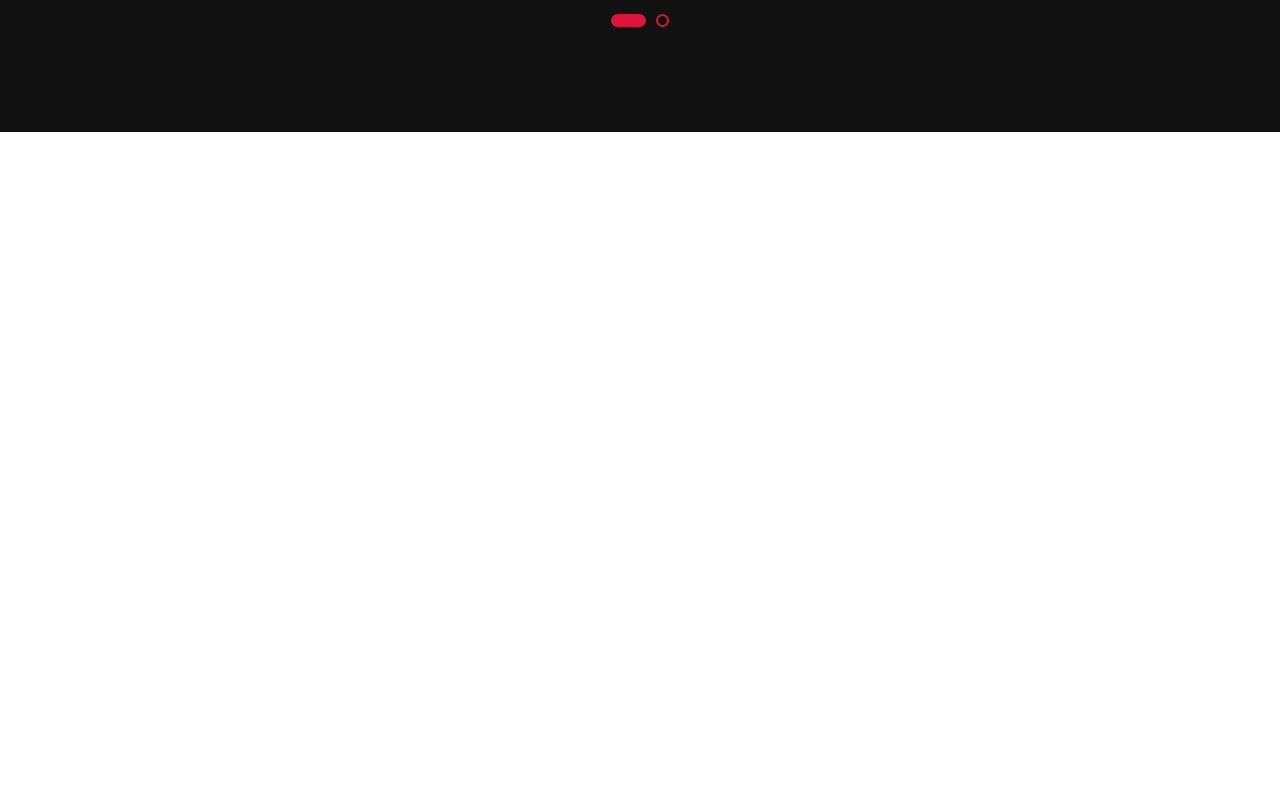
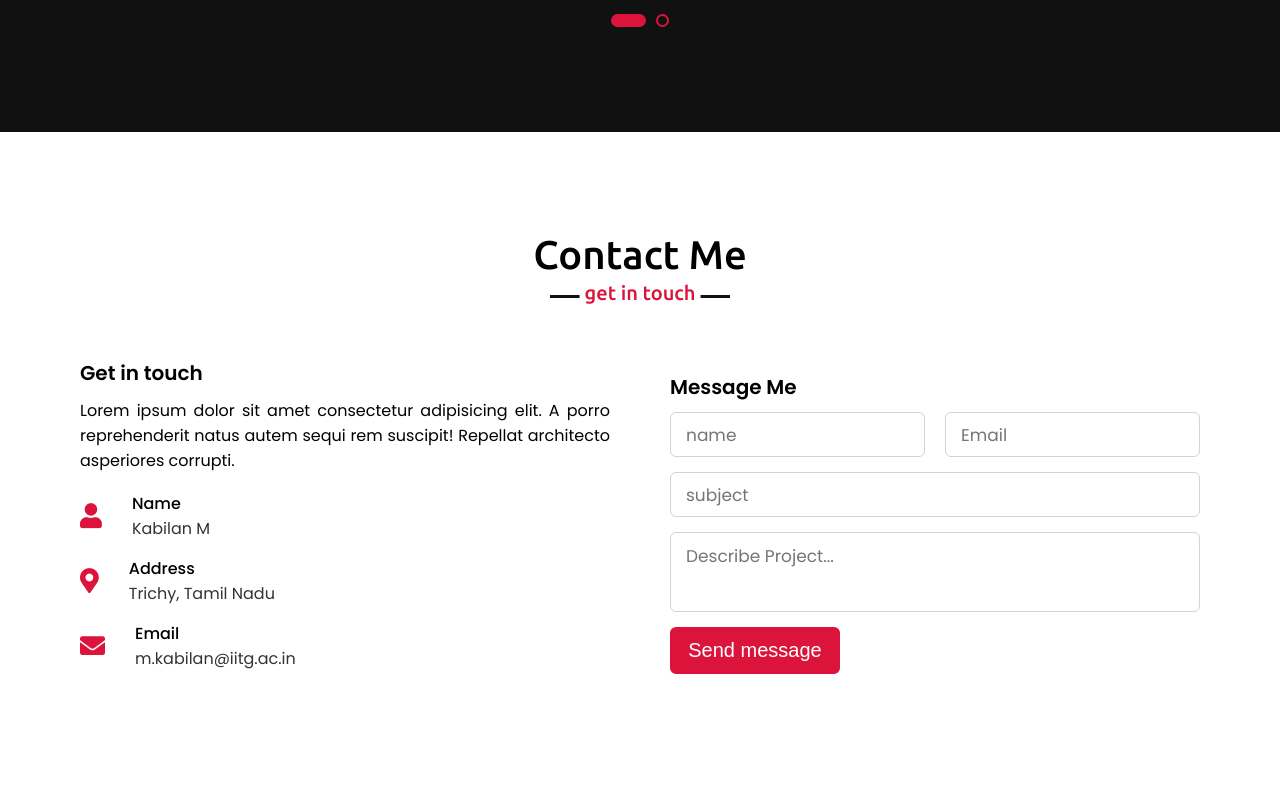
Before and after one commit to mkabilan19/Portfolio, a PHP site: page / in a window 1280 px wide. Shown: the part 3282-4070 px from the top of the page. Before the commit the page ends 3414 px from the top, so only its background shows below. Run offline with PHP 8.4, Linux system fonts and the light colour scheme.

Commit message:
finished contact session

```diff
--- a/Front End projects/index.html
+++ b/Front End projects/index.html
@@ -192,8 +192,69 @@
           </div>
         </div>
       </section>
+             <!--contact section starts-->
+      <section class="contact" id="contact">
+        <div class="max-width">
+          <h2 class="title">Contact Me</h2>
+          <div class="contact-content">
+            <div class="column left">
+              <div class="text">Get in touch</div>
+              <p>Lorem ipsum dolor sit amet consectetur adipisicing elit. A porro reprehenderit natus autem sequi rem suscipit! Repellat architecto asperiores corrupti.</p>
+              <div class="icons">
+                <div class="row">
+                  <i class="fas fa-user"></i>
+                  <div class="info">
+                    <div class="head">Name</div>
+                    <div class="sub-title">Kabilan M</div>
+                  </div>
+                </div>
+                <div class="row">
+                  <i class="fas fa-map-marker-alt"></i>
+                  <div class="info">
+                    <div class="head">Address</div>
+                    <div class="sub-title">Trichy, Tamil Nadu</div>
+                  </div>
+                </div>
+                <div class="row">
+                  <i class="fas fa-envelope"></i>
+                  <div class="info">
+                    <div class="head">Email</div>
+                    <div class="sub-title">m.kabilan@iitg.ac.in</div>
+                  </div>
+                </div>
+              </div>
+            </div>
+            <div class="column right">
+              <div class="text">Message Me</div>
+              <form action="#">
+                <div class="fields">
+                  <div class="field name">
+                    <input type="text" placeholder="name" required>
+                  </div>
+                  <div class="field email">
+                    <input type="email" placeholder="Email" required>
+                  </div>
+                </div>
+                <div>
+                  <div class="field">
+                    <input type="text" placeholder="subject" required>
+                  </div>
+                  <div class="field textarea">
+                    <textarea  cols="30" rows="10" placeholder="Describe Project..." required></textarea>
+                  </div>
+                  <div class="button">
+                    <button type="submit">Send message</button>
+                  </div>
+              </form>
+            </div>
 
 
+
+
+
+          </div>
+        </div>
+      </section>
 
 
        <script src="script.js"></script>
--- a/Front End projects/styles.css
+++ b/Front End projects/styles.css
@@ -124,12 +124,13 @@
 section{
   padding: 100px 0;
 }
-.about, .services, .skills, .teams{
+.about, .services, .skills, .teams, .contact{
   font-family: 'Poppins', sans-serif;
 }
 .about .about-content,
 .services .serv-content,
-.skills .skills-content {
+.skills .skills-content,
+.contact .contact-content {
   display: flex;
   flex-wrap: wrap;
   align-items: center;
@@ -398,6 +399,106 @@ section .title::after{
 .owl-dot:hover{
   background: crimson!important;
 }
+/* <!--contact section styling--> */
+.contact .title::after{
+  content: "get in touch";
+}
+.contact .contact-content .column{
+  width: calc(50% - 30px);
+}
+.contact .contact-content .text{
+   font-size: 20px;
+   font-weight: 600;
+   margin-bottom: 10px;
+}
+.contact .contact-content .left p{
+  text-align: justify;
+}
+.contact .contact-content .left .icons{
+  margin: 10px 0;
+}
+.contact .contact-content .row{
+  display: flex;
+  height: 65px;
+  align-items: center;
+}
+.contact .contact-content .row .info{
+  margin-left: 30px;
+}
+.contact .contact-content .row i{
+  font-size: 25px;
+  color: crimson;
+}
+.contact .contact-content .info .head{
+  font-weight: 500;
+}
+.contact .contact-content .info .sub-title{
+  color: #333;
+}
+.contact .right form .fields{
+ display: flex;
+}
+.contact .right form .field,
+.contact .right form .fields .field{
+  height: 45px;
+  width: 100%;
+  margin-bottom: 15px;
+}
+.contact .right form .textarea{
+  height: 80px;
+  width: 100%;
+}
+.contact .right form .name{
+  margin-right: 10px;
+}
+.contact .right form .email{
+  margin-left: 10px;
+}
+.contact .right form .field input,
+.contact .right form .textarea textarea{
+  height: 100%;
+  width: 100%;
+  border: 1px solid lightgrey;
+  border-radius: 6px;
+  outline: none;
+  padding: 0 15px;
+  font-size: 17px;
+  font-family: 'Poppins', sans-serif;
+}
+.contact .right form .textarea textarea{
+  padding-top: 10px;
+  resize: none;
+}
+.contact .right form .button{
+  height: 47px;
+  width: 170px;
+}
+.contact .right form .button button{
+  width: 100%;
+  height: 100%;
+  border: 2px solid crimson;
+  background: crimson;
+  color: #fff;
+  font-size: 20px;
+  font-weight: 500;
+  border-radius: 6px;
+  cursor: pointer;
+  transition: all 0.3s ease;
+}
+.contact .right form .button button:hover{
+  color: crimson;
+  background: none;
+}
+
+
+
+
+
+
+
+
+
+
 
 
 
@@ -480,7 +581,8 @@ section .title::after{
     width: calc(50% - 10px);
     margin-bottom: 20px;
   }
-  .skills .skills-content .column{
+  .skills .skills-content .column,
+  .contact .contact-content .column{
     width: 100%;
     margin-bottom: 35px;
   }
```
